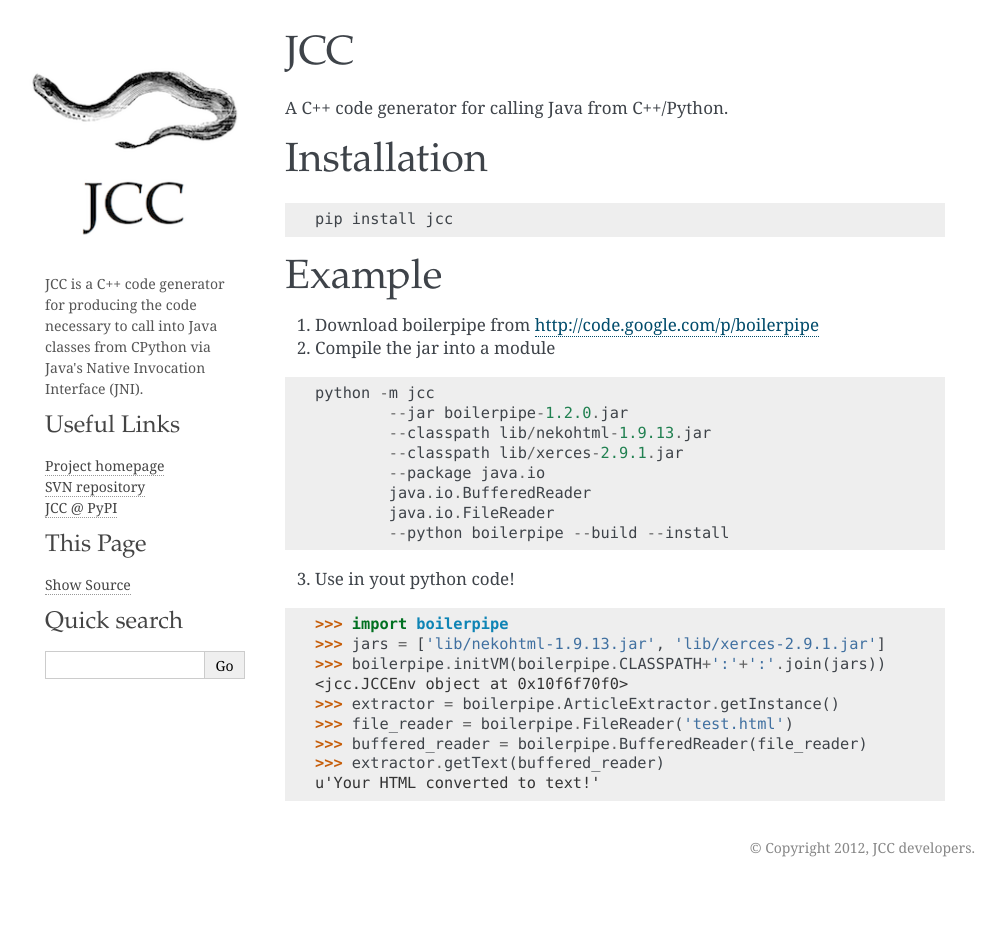
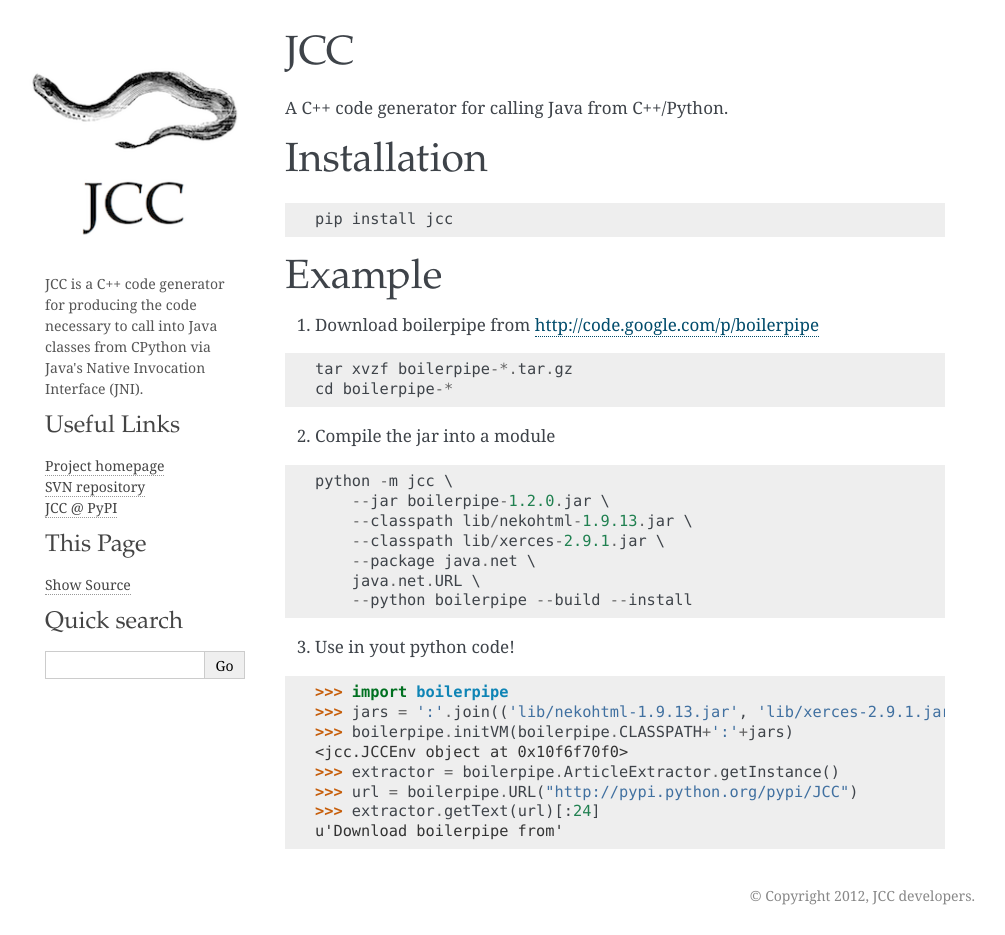
Before and after one commit to vchahun/jcc-docs, a Sphinx documentation site: the page built from docs/index.rst, in a window 1280 px wide. Shown: the whole page, without its empty margins (135-1140 px from the left). Built offline with Sphinx 7.4.7, drawn with Linux system fonts in a browser that asks for light colours; before the commit the page ends 900 px from its top, so only the background shows below that.

Commit message:
improved example

```diff
--- a/docs/index.rst
+++ b/docs/index.rst
@@ -19,29 +19,33 @@ Example
 =======
 
 1. Download boilerpipe from http://code.google.com/p/boilerpipe
+
+::
+
+    tar xvzf boilerpipe-*.tar.gz
+    cd boilerpipe-*
+
 2. Compile the jar into a module
 
 ::
 
-	python -m jcc
-		--jar boilerpipe-1.2.0.jar
-		--classpath lib/nekohtml-1.9.13.jar
-		--classpath lib/xerces-2.9.1.jar
-		--package java.io
-		java.io.BufferedReader
-		java.io.FileReader
-		--python boilerpipe --build --install
+    python -m jcc \
+        --jar boilerpipe-1.2.0.jar \
+        --classpath lib/nekohtml-1.9.13.jar \
+        --classpath lib/xerces-2.9.1.jar \
+        --package java.net \
+        java.net.URL \
+        --python boilerpipe --build --install
 
 3. Use in yout python code!
 
 ::
 
     >>> import boilerpipe
-    >>> jars = ['lib/nekohtml-1.9.13.jar', 'lib/xerces-2.9.1.jar']
-    >>> boilerpipe.initVM(boilerpipe.CLASSPATH+':'+':'.join(jars))
+    >>> jars = ':'.join(('lib/nekohtml-1.9.13.jar', 'lib/xerces-2.9.1.jar'))
+    >>> boilerpipe.initVM(boilerpipe.CLASSPATH+':'+jars)
     <jcc.JCCEnv object at 0x10f6f70f0>
     >>> extractor = boilerpipe.ArticleExtractor.getInstance()
-    >>> file_reader = boilerpipe.FileReader('test.html')
-    >>> buffered_reader = boilerpipe.BufferedReader(file_reader)
-    >>> extractor.getText(buffered_reader)
-    u'Your HTML converted to text!'
+    >>> url = boilerpipe.URL("http://pypi.python.org/pypi/JCC")
+    >>> extractor.getText(url)[:24]
+    u'Download boilerpipe from'
```
